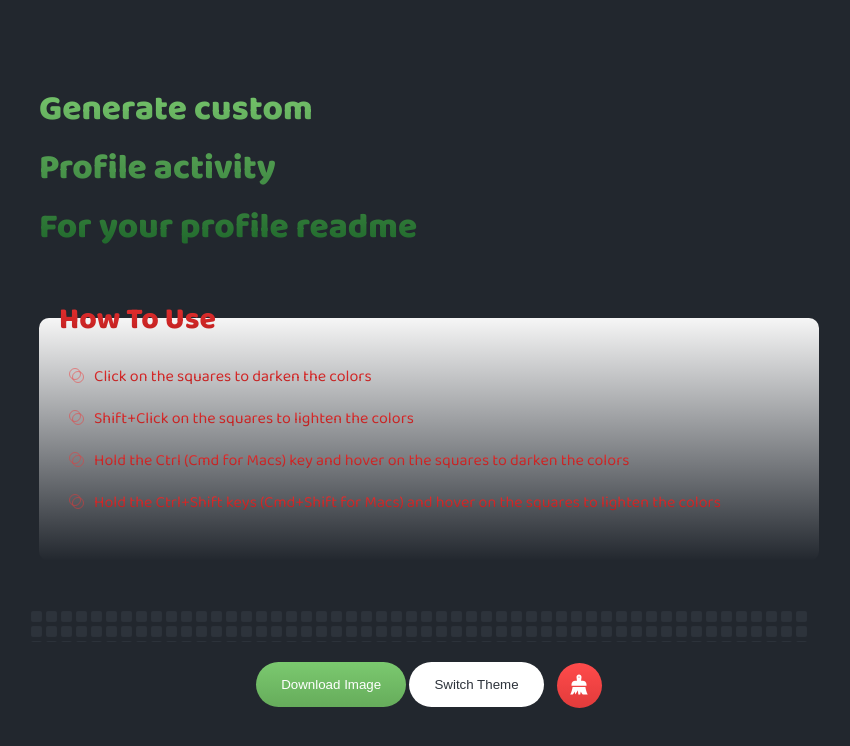
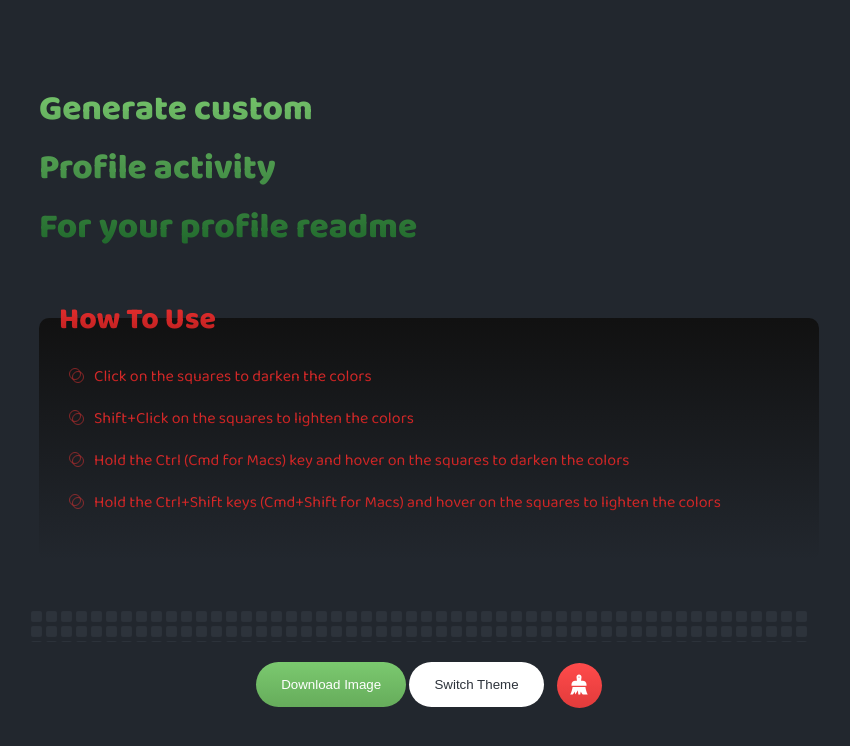
Before and after one commit to omidnikrah/profile-activity-generator, a plain HTML site: page index.html in a window 1280 px wide. Both pictures are taken after a click on the button "Switch Theme". Shown: the whole page, without its empty margins (211-1061 px from the left). Drawn offline with Linux system fonts and the light colour scheme.

Commit message:
And while I'm in there...

```diff
--- a/css/app.css
+++ b/css/app.css
@@ -22,7 +22,7 @@ body {
   list-style: none;
   padding: 30px 45px;
   border-radius: 10px;
-  background: linear-gradient(180deg, rgba(246,246,246,1) 0%, rgba(246,246,246,0) 100%);
+  background: linear-gradient(180deg, #222 0%, #2220 100%);
   position: relative;
 }
 
@@ -141,3 +141,8 @@ body {
   background-color: #22272e;
   color: #fff;
 }
+
+
+.dark-theme ul#how-to-use {
+  background: linear-gradient(180deg, #111, #2220);
+}
```
